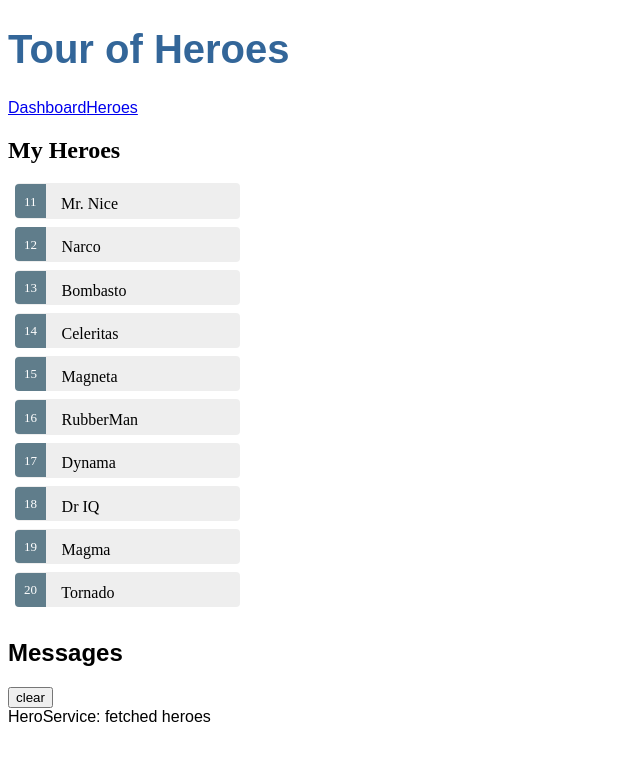
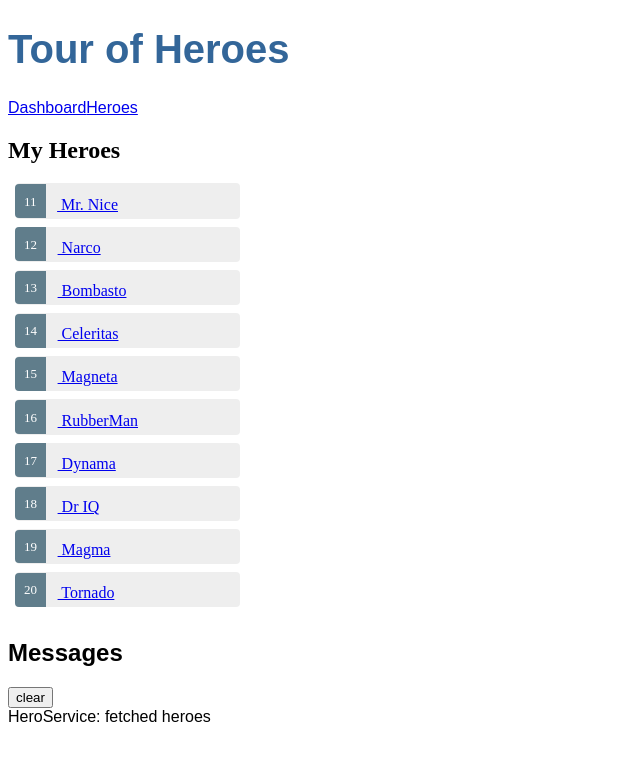
Before and after one commit to meltedspork/MEAN-playground, an Angular app in the folder angular-tour-of-heroes/: page /heroes in a window 1280 px wide. Shown: the top 760 px of the page, without its empty margins (0-640 px from the left). Built offline with nearby package versions, Linux system fonts and the light colour scheme.

Commit message:
refactored hero detail to use routing

```diff
--- a/angular-tour-of-heroes/src/app/app-routing.module.ts
+++ b/angular-tour-of-heroes/src/app/app-routing.module.ts
@@ -3,11 +3,13 @@
 import { RouterModule, Routes } from '@angular/router';
 
 import { DashboardComponent }   from './dashboard/dashboard.component';
+import { HeroDetailComponent }  from './hero-detail/hero-detail.component';
 import { HeroesComponent }      from './heroes/heroes.component';
 
 const routes: Routes = [
   { path: '', redirectTo: '/dashboard', pathMatch: 'full' },
   { path: 'dashboard', component: DashboardComponent },
+  { path: 'detail/:id', component: HeroDetailComponent },
   { path: 'heroes', component: HeroesComponent }
 ];
 
--- a/angular-tour-of-heroes/src/app/dashboard/dashboard.component.html
+++ b/angular-tour-of-heroes/src/app/dashboard/dashboard.component.html
@@ -1,6 +1,7 @@
 <h3>Top Heroes</h3>
 <div class="grid grid-pad">
-  <a *ngFor="let hero of heroes" class="col-1-4">
+  <a *ngFor="let hero of heroes" class="col-1-4"
+    routerLink="/detail/{{hero.id}}">
     <div class="module hero">
       <h4>{{hero.name}}</h4>
     </div>
--- a/angular-tour-of-heroes/src/app/heroes/heroes.component.html
+++ b/angular-tour-of-heroes/src/app/heroes/heroes.component.html
@@ -1,9 +1,9 @@
 <h2>My Heroes</h2>
 <ul class="heroes">
-  <li *ngFor="let hero of heroes"
-    [class.selected]="hero === selectedHero"
-    (click)="onSelect(hero)">
-    <span class="badge">{{hero.id}}</span> {{hero.name}}
+  <li *ngFor="let hero of heroes">
+    <a routerLink="/detail/{{hero.id}}">
+      <span class="badge">{{hero.id}}</span> {{hero.name}}
+    </a>
   </li>
 </ul>
 
```
